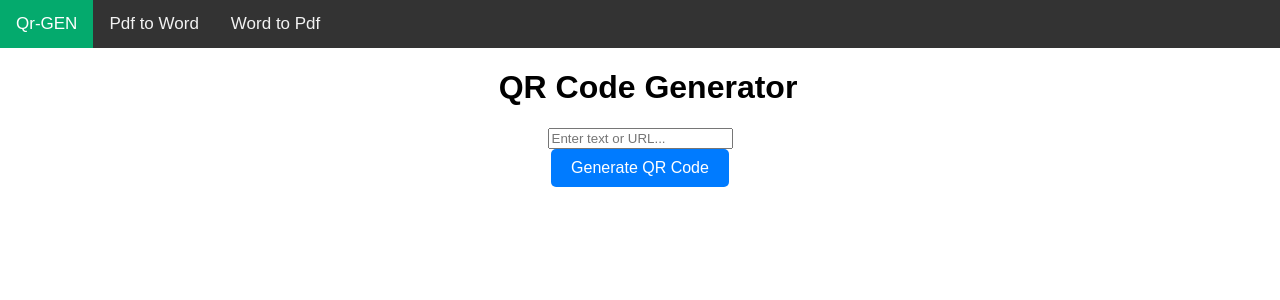
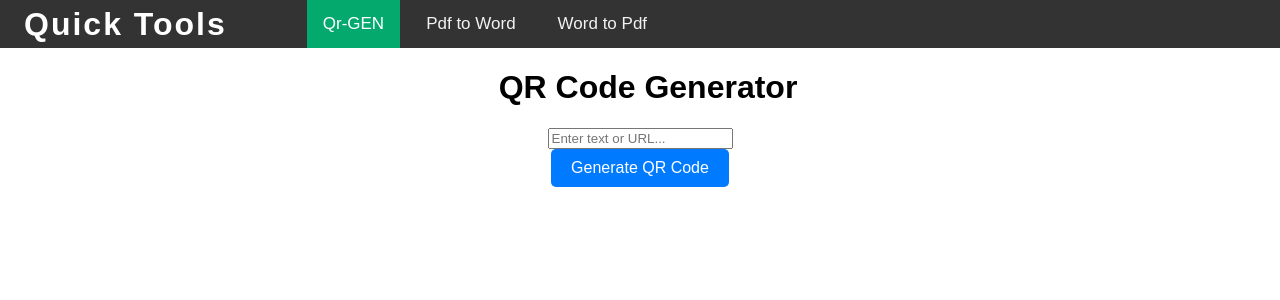
Before and after one commit to Kali452345/qrcode_project, a Flask app: page / in a window 1280 px wide. Shown: the top 300 px of the page. Run offline with Flask 3, Linux system fonts and the light colour scheme.

Commit message:
Adding Quick tools as title

```diff
--- a/templates/index.html
+++ b/templates/index.html
@@ -21,10 +21,26 @@ body {
 .topnav {
   overflow: hidden;
   background-color: #333;
+  display: flex;
+  justify-content: flex-start; /* All items start from the left */
+  align-items: center;
+  padding: 0 24px;
 }
 
-.topnav a {
-  float: left;
+.nav-title {
+  color: #fff;
+  font-size: 2rem;
+  font-weight: bold;
+  letter-spacing: 2px;
+}
+
+.nav-links {
+  margin-left: 80px; /* Adjust this value to center the links visually */
+  display: flex;
+  gap: 10px;
+}
+
+.nav-links a {
   color: #f2f2f2;
   text-align: center;
   padding: 14px 16px;
@@ -32,25 +48,25 @@ body {
   font-size: 17px;
 }
 
-.topnav a:hover {
+.nav-links a:hover {
   background-color: #ddd;
   color: black;
 }
 
-.topnav a.active {
+.nav-links a.active {
   background-color: #04AA6D;
   color: white;
 }
 </style>
-</head>
-<body>
-    <div class="topnav">
-  <a class="active" href="/">Qr-GEN</a>
-  <a href="/pdftoword">Pdf to Word</a>
-  <a href="/wordtopdf">Word to Pdf</a>
-
+</head><body>
+<div class="topnav">
+  <span class="nav-title">Quick Tools</span>
+  <div class="nav-links">
+    <a class="active" href="/">Qr-GEN</a>
+    <a href="/pdftoword">Pdf to Word</a>
+    <a href="/wordtopdf">Word to Pdf</a>
+  </div>
 </div>
-
 <div style="padding-left:16px">
     <h1 style="text-align: center;">QR Code Generator</h1>
 </div>
```
Also changed, not shown: templates/pdftoword.html (+36 -14 lines), templates/wordtopdf.html (+36 -14 lines).
